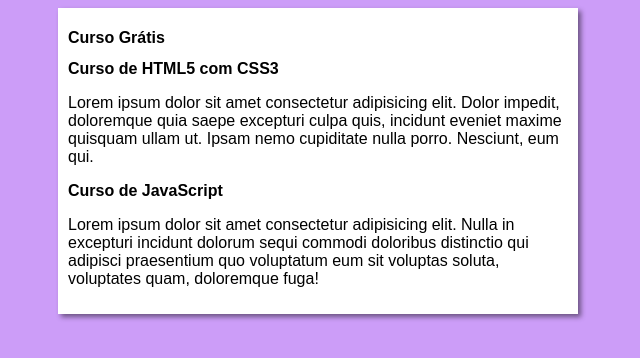
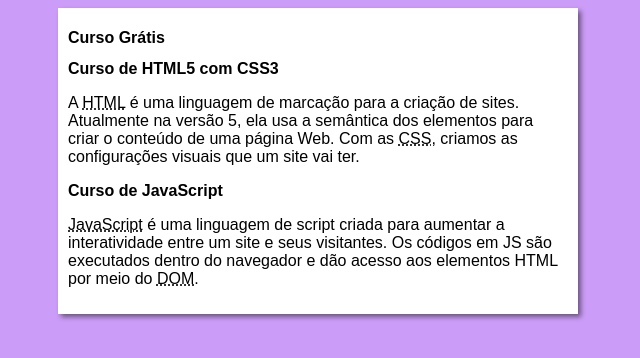
Before and after one commit to valmirbl/projeto-site, a plain HTML site: page index.html in a window 1280 px wide. Shown: the whole page, without its empty margins (322-962 px from the left). Drawn offline with Linux system fonts and the light colour scheme.

Commit message:
conteúdo novo

```diff
--- a/index.html
+++ b/index.html
@@ -14,11 +14,11 @@
         </header>
         <article>
             <h2>Curso de HTML5 com CSS3</h2>
-            <p>Lorem ipsum dolor sit amet consectetur adipisicing elit. Dolor impedit, doloremque quia saepe excepturi culpa quis, incidunt eveniet maxime quisquam ullam ut. Ipsam nemo cupiditate nulla porro. Nesciunt, eum qui.</p>
+            <p>A <abbr title="HyperText Markup Language">HTML</abbr> é uma linguagem de marcação para a criação de sites. Atualmente na versão 5, ela usa a semântica dos elementos para criar o conteúdo de uma página Web. Com as <abbr title="Cascading Style Sheets">CSS</abbr>, criamos as configurações visuais que um site vai ter.</p>
         </article>
         <article>
             <h2>Curso de JavaScript</h2>
-            <p>Lorem ipsum dolor sit amet consectetur adipisicing elit. Nulla in excepturi incidunt dolorum sequi commodi doloribus distinctio qui adipisci praesentium quo voluptatum eum sit voluptas soluta, voluptates quam, doloremque fuga!</p>
+            <p><abbr title="JavaScript">JavaScript</abbr> é uma linguagem de script criada para aumentar a interatividade entre um site e seus visitantes. Os códigos em JS são executados dentro do navegador e dão acesso aos elementos HTML por meio do <abbr title="Document Object Model">DOM</abbr>.</p>
         </article>
     </main>
 </body>
```
